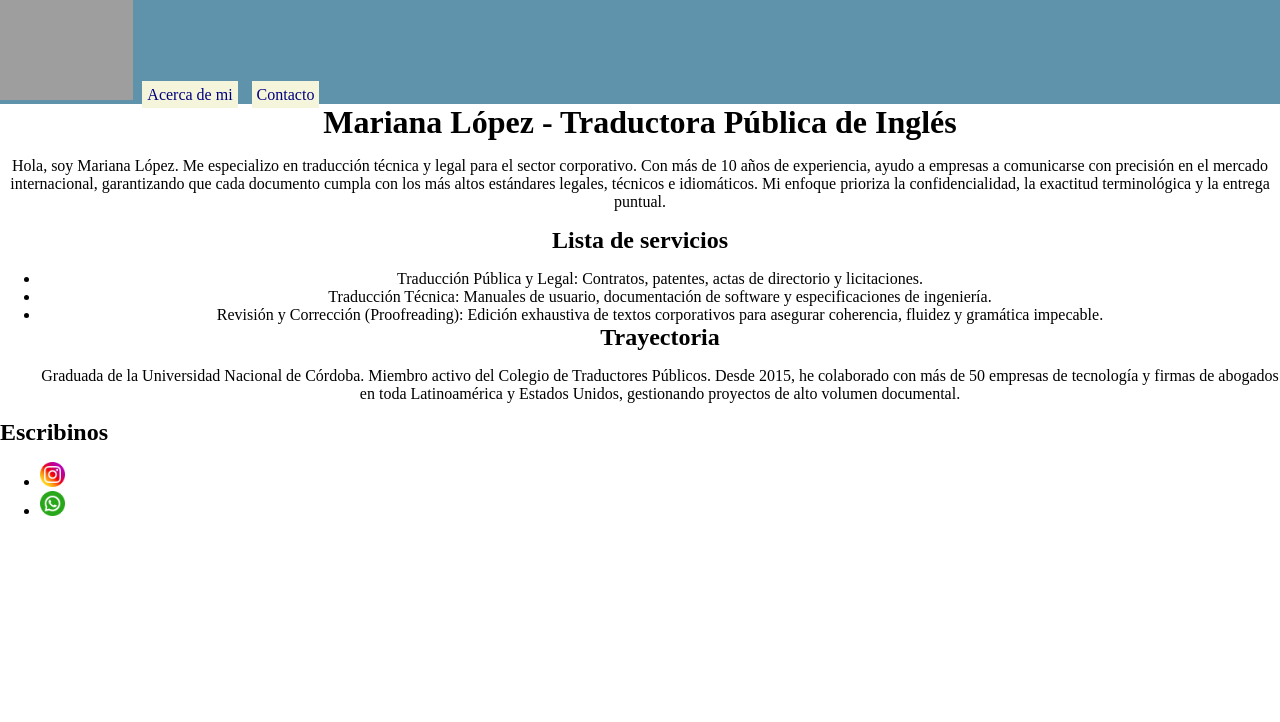
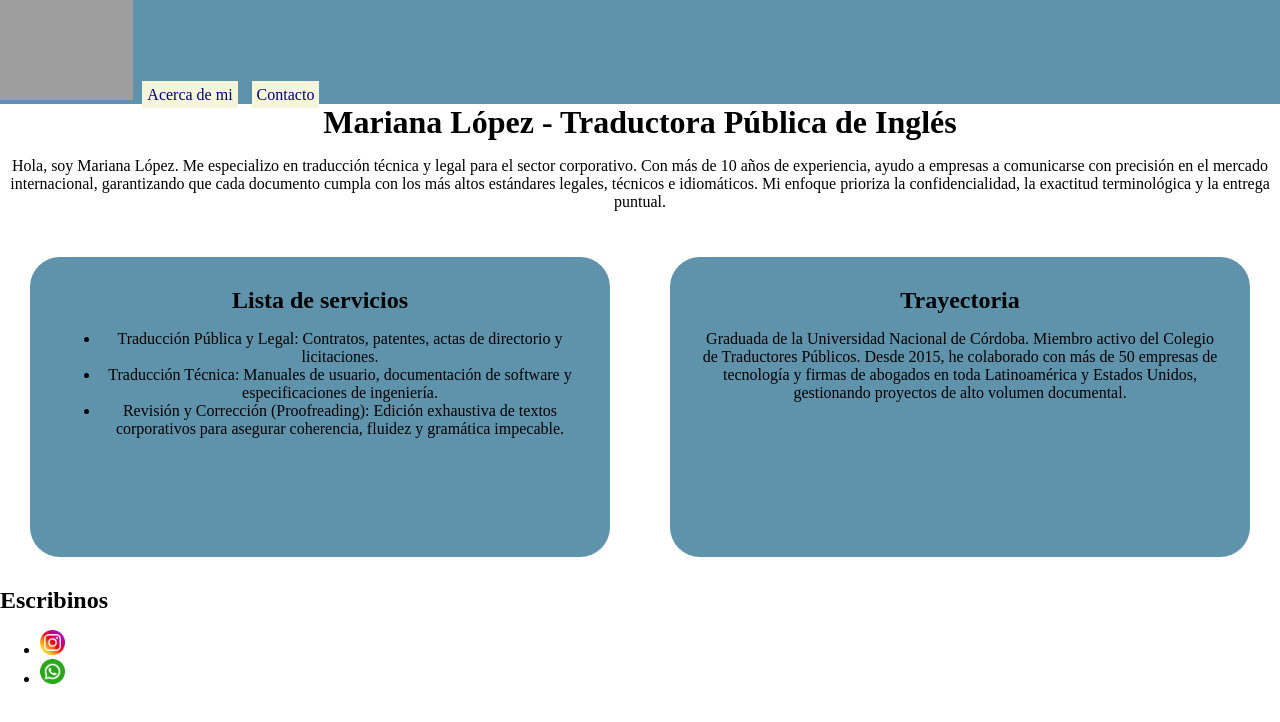
Before and after one commit to Valen453/Actividades-AW, a website: page Actividad 6/src/index.html in a window 1280 px wide. Drawn offline with Linux system fonts and the light colour scheme; grey boxes are pictures that could not be loaded.

Commit message:
agregado article

```diff
--- a/Actividad 6/src/index.html
+++ b/Actividad 6/src/index.html
@@ -26,19 +26,31 @@
             garantizando que cada documento cumpla con los más altos estándares legales, técnicos e idiomáticos. Mi
             enfoque prioriza la confidencialidad, la exactitud terminológica y la entrega puntual.</p>
 
+        <div class="contenedor">
+            <article>
                 <h2>Lista de servicios</h2>
                 <ul>
                     <li>Traducción Pública y Legal: Contratos, patentes, actas de directorio y licitaciones.</li>
-            <li>Traducción Técnica: Manuales de usuario, documentación de software y especificaciones de ingeniería.
+                    <li>Traducción Técnica: Manuales de usuario, documentación de software y especificaciones de
+                        ingeniería.
                     </li>
                     <li>Revisión y Corrección (Proofreading): Edición exhaustiva de textos corporativos para asegurar
                         coherencia, fluidez y gramática impecable.</li>
-        </li>
+                </ul>
+            </article>
+            <article>
+                <h2>Trayectoria</h2>
+                <p>Graduada de la Universidad Nacional de Córdoba. Miembro activo del Colegio de Traductores Públicos.
+                    Desde
+                    2015, he colaborado con más de 50 empresas de tecnología y firmas de abogados en toda Latinoamérica
+                    y
+                    Estados Unidos, gestionando proyectos de alto volumen documental.</p>
+            </article>
+        </div>
 
-        <h2>Trayectoria</h2>
-        <p>Graduada de la Universidad Nacional de Córdoba. Miembro activo del Colegio de Traductores Públicos. Desde
-            2015, he colaborado con más de 50 empresas de tecnología y firmas de abogados en toda Latinoamérica y
-            Estados Unidos, gestionando proyectos de alto volumen documental.</p>
+
+
+
 
 
 
--- a/Actividad 6/src/recursos/css/index.css
+++ b/Actividad 6/src/recursos/css/index.css
@@ -2,6 +2,10 @@ html, body, h1, h2,h3 {
     padding: 0;
     margin: 0;
 }
+
+
+
+
 
 * {
     box-sizing: border-box;
@@ -27,3 +31,16 @@ nav .ancla{
     padding: 5px;
     margin: 5px;
 }
+
+.contenedor {
+    display: flex;
+}
+
+article {
+    height: 300px;
+    width: 50%;
+    background-color: rgb(95, 147, 172);
+    border-radius: 30px;
+    margin:30px;
+    padding: 30px;
+}
```
Lines whose indentation alone changed are shown as unchanged.
